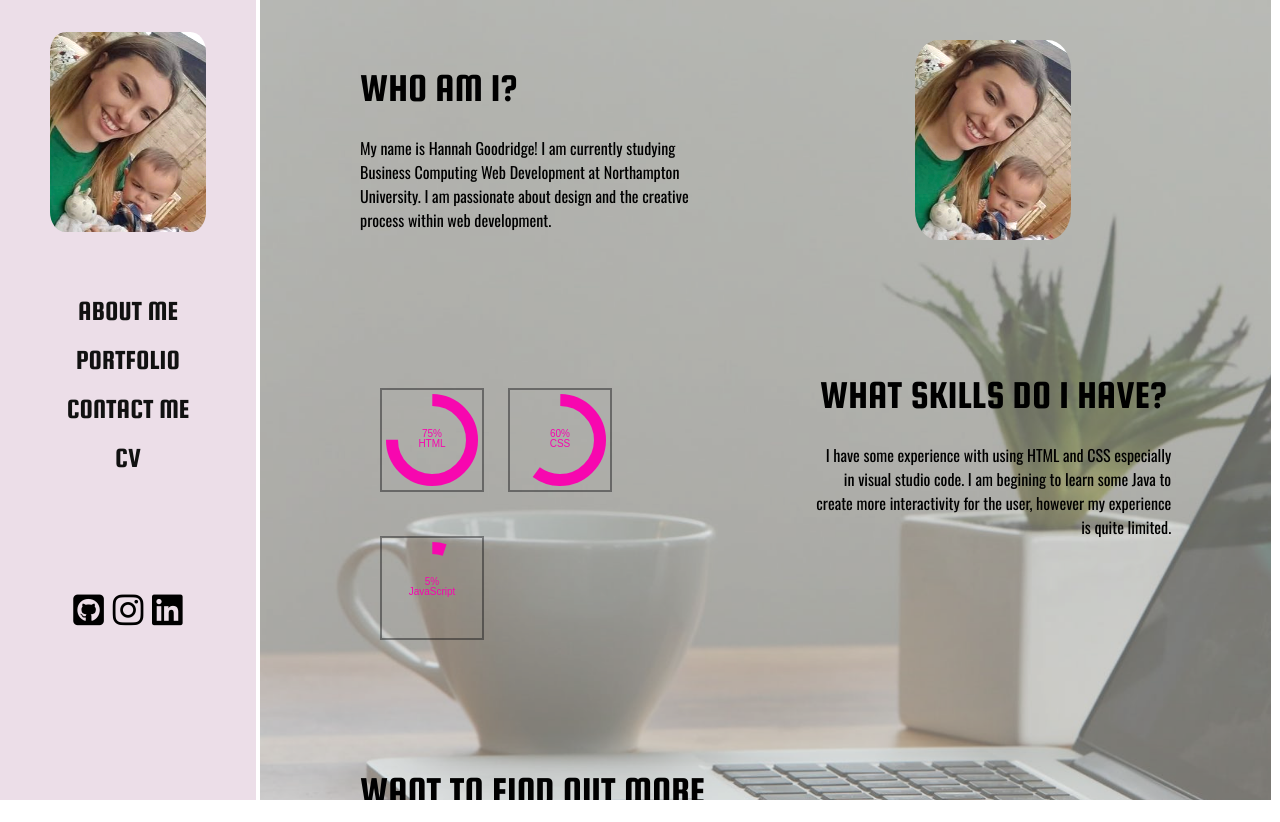
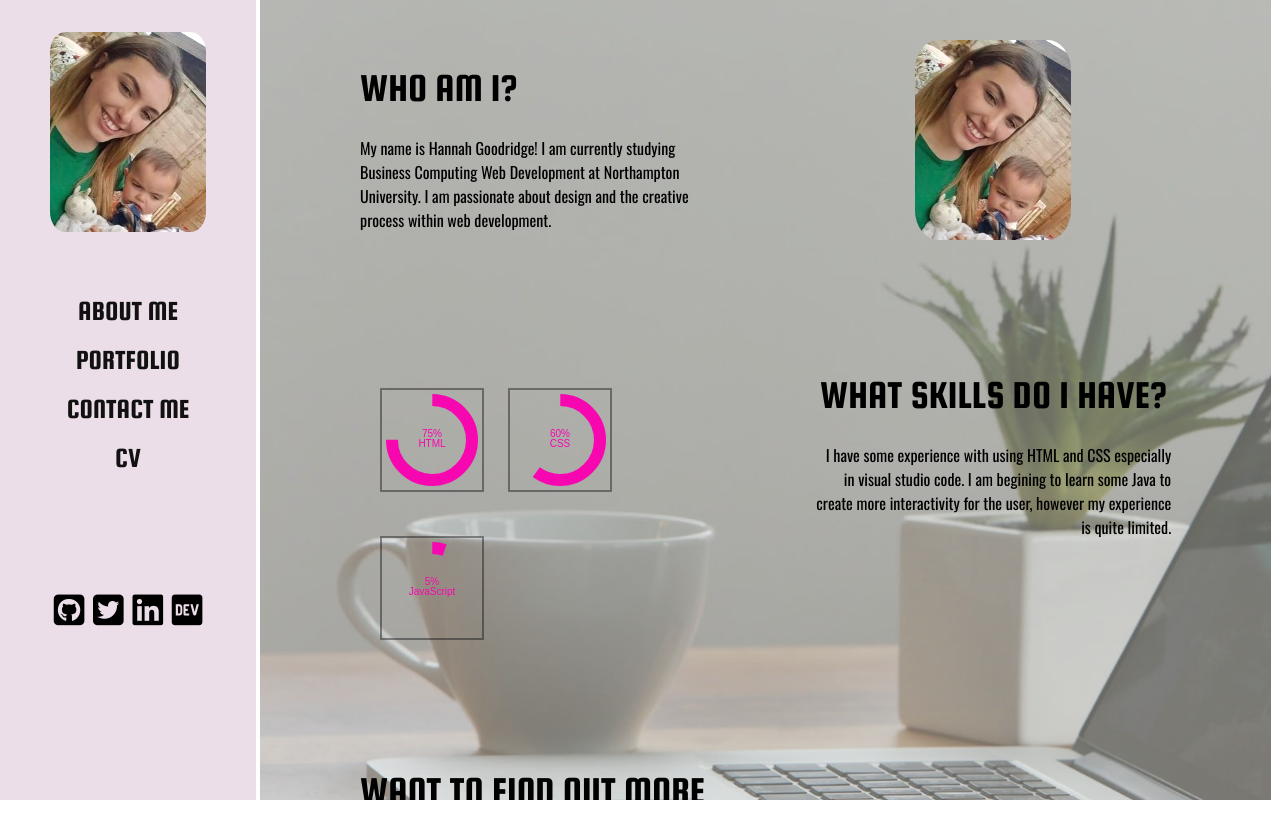
Before and after one commit to HannahG16/assignment2.1, a plain HTML site: page index.html in a window 1280 px wide. Drawn offline with nearby package versions, Linux system fonts and the light colour scheme.

Commit message:
finishes

```diff
--- a/navigation.html
+++ b/navigation.html
@@ -33,8 +33,10 @@
     <a href="https://github.com/HannahG16"><i class="fab fa-github-square" onmouseover="hoverIconBig(this)" onmouseout="hoverIconOut(this)"></i></a>
     <!-- an icon for instagram through font awesome which when clicks takes the user to instagram, when the mouse is hovered
     over it will send this to the main.js as when the mouse moves out from the icon -->
-    <a href="https://www.instagram.com/"><i class="fab fa-instagram" onmouseover="hoverIconBig(this)" onmouseout="hoverIconOut(this)"></i></a>
+    <a href="https://twitter.com/hannahgoodridg1"><i class="fab fa-twitter-square" onmouseover="hoverIconBig(this)" onmouseout="hoverIconOut(this)"></i></a>
     <!-- an icon for linked in through font awesome which when clicked takes the user to linkedin, when the mouse is hovered
     over it will send this to the main.js as when the mouse moves out from the icon -->
     <a href="https://www.linkedin.com/in/hannah-goodridge-78b32b142/"><i class="fab fa-linkedin" onmouseover="hoverIconBig(this)" onmouseout="hoverIconOut(this)"></i></a>
+
+    <a href="https://dev.to/hannahg16"><i class="fab fa-dev" onmouseover="hoverIconBig(this)" onmouseout="hoverIconOut(this)"></i></a>
 </div>
--- a/style.css
+++ b/style.css
@@ -94,7 +94,7 @@ element */
 
 /* the a tag inside the icons class is set to display no text decoration and set them to the text colour black */
 .icons a {
-    text-decoration: none;
+    /* text-decoration: none; */
     color: black;
 }
 
```
